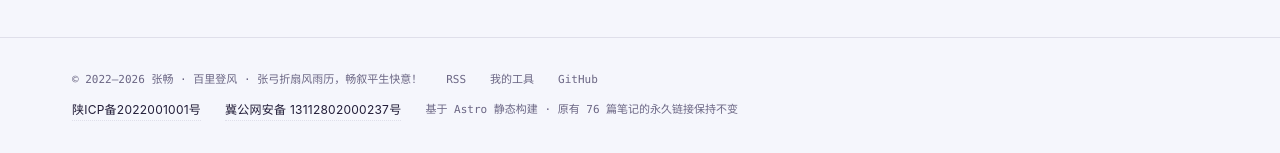
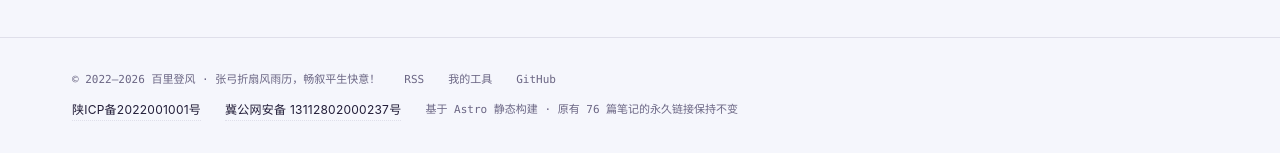
Before and after one commit to ZHANGChang47/BlogVuePress, an Astro site in the folder next/: page / in a window 1280 px wide. Shown: the part 2434-2587 px from the top of the page. Built offline with nearby package versions, Linux system fonts and the light colour scheme; Astro itself is replaced by a stand-in of ours.

Commit message:
fix(next): 页脚移除真实姓名，仅保留笔名

```diff
--- a/next/src/layouts/BaseLayout.astro
+++ b/next/src/layouts/BaseLayout.astro
@@ -104,7 +104,7 @@ function current(href) {
   <footer class="site-footer">
     <div class="wrap">
       <div class="row">
-        <span>© 2022–2026 张畅 · 百里登风 · 张弓折扇风雨历，畅叙平生快意！</span>
+        <span>© 2022–2026 百里登风 · 张弓折扇风雨历，畅叙平生快意！</span>
         <a href={`${base}rss.xml`}>RSS</a>
         <a href={`${base}tools/`}>我的工具</a>
         <a href="https://github.com/ZHANGChang47/BlogVuePress" rel="noopener noreferrer">GitHub</a>
```
